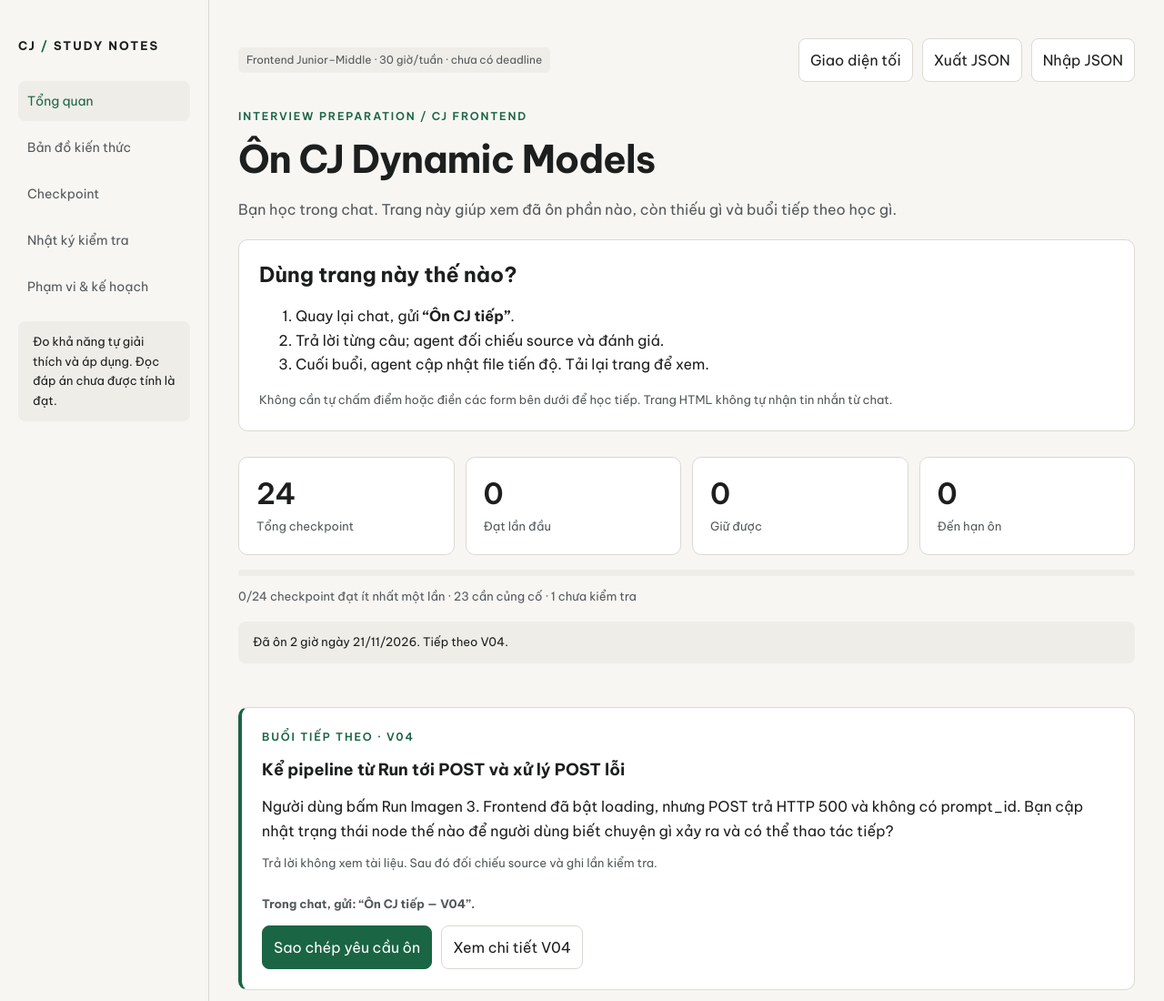
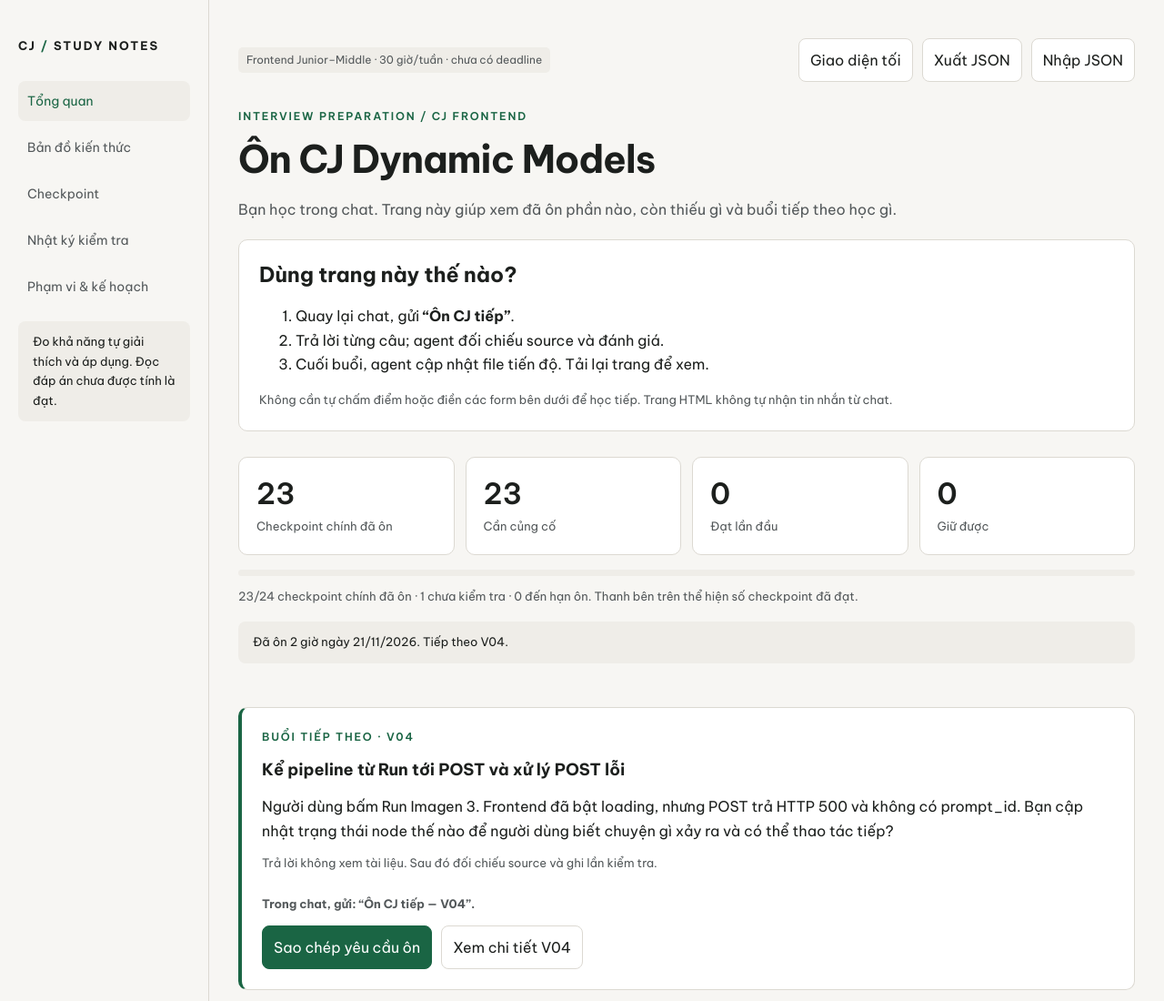
Before and after one commit to tanlucdev/cj-learning-dashboard-pages, a plain HTML site: page index.html in a window 1280 px wide. Shown: the top 1100 px of the page at 91% size. Drawn offline with Linux system fonts and the light colour scheme.

Commit message:
Show reviewed checkpoints on dashboard

```diff
--- a/index.html
+++ b/index.html
@@ -86,7 +86,7 @@ function announce(text){$('message').textContent=text;}
 function persist(){if(storageBlocked)return;try{localStorage.setItem(KEY,JSON.stringify(state));}catch(e){storageBlocked=true;$('storage-warning').textContent='Trình duyệt không lưu được tiến độ. Thay đổi còn trong phiên này; hãy xuất JSON trước khi đóng trang.';}}
 function theme(){if(state.theme)document.documentElement.dataset.theme=state.theme;const dark=state.theme?state.theme==='dark':matchMedia('(prefers-color-scheme:dark)').matches;$('theme').textContent=dark?'Giao diện sáng':'Giao diện tối';$('theme').setAttribute('aria-label',dark?'Chuyển sang giao diện sáng':'Chuyển sang giao diện tối');}
 function options(selected){return Object.entries(C.statuses).map(([v,l])=>`<option value="${v}" ${v===selected?'selected':''}>${l}</option>`).join('');}
-function renderSummary(){const n=C.counts(state,today());$('stats').innerHTML=[['Tổng checkpoint',n.total],['Đạt lần đầu',n.first],['Giữ được',n.retained],['Đến hạn ôn',n.due]].map(([l,v])=>`<div class="stat"><strong>${v}</strong><small>${l}</small></div>`).join('');$('overall-bar').innerHTML=`<span style="width:${100*n.retained/n.total}%"></span><span class="firstbar" style="width:${100*n.first/n.total}%"></span>`;$('overall-caption').textContent=`${n.first+n.retained}/${n.total} checkpoint đạt ít nhất một lần · ${n.review} cần củng cố · ${n.untested} chưa kiểm tra`;
+function renderSummary(){const n=C.counts(state,today());$('stats').innerHTML=[['Checkpoint chính đã ôn',n.total-n.untested],['Cần củng cố',n.review],['Đạt lần đầu',n.first],['Giữ được',n.retained]].map(([l,v])=>`<div class="stat"><strong>${v}</strong><small>${l}</small></div>`).join('');$('overall-bar').innerHTML=`<span style="width:${100*n.retained/n.total}%"></span><span class="firstbar" style="width:${100*n.first/n.total}%"></span>`;$('overall-caption').textContent=`${n.total-n.untested}/${n.total} checkpoint chính đã ôn · ${n.untested} chưa kiểm tra · ${n.due} đến hạn ôn. Thanh bên trên thể hiện số checkpoint đã đạt.`;
  const next=C.nextItem(items,state,today());$('next').innerHTML=next?`<div class="eyebrow" style="margin:0">Buổi tiếp theo · ${next.id}</div><h3>${esc(next.title)}</h3><p>${esc(next.question)}</p><small>Trả lời không xem tài liệu. Sau đó đối chiếu source và ghi lần kiểm tra.</small><p class="help"><strong>Trong chat, gửi: “Ôn CJ tiếp — ${next.id}”.</strong></p><div class="actions"><button type="button" class="primary" id="copy-next">Sao chép yêu cầu ôn</button><button type="button" id="start-next">Xem chi tiết ${next.id}</button></div>`:'<h3>Tất cả checkpoint đã được đánh dấu “Giữ được”.</h3><p>Tiếp tục ôn đúng hạn và kiểm tra bằng mock interview. Trạng thái tự ghi không thay thế đánh giá thực tế.</p>';
  if(next){$('start-next').onclick=()=>openCheckpoint(next.id);$('copy-next').onclick=()=>copyText(`Ôn CJ Dynamic Models — ${data.profile.goal}, ${data.profile.weeklyHours} giờ/tuần.\nCheckpoint ${next.id}: ${next.title}\nTrạng thái: ${C.statuses[state.checkpoints[next.id].status]}\nCâu hỏi: ${next.question}\nGhi chú: ${state.checkpoints[next.id].note||'Chưa có'}\nHãy để tôi trả lời trước, rồi đối chiếu source, hỏi một biến thể, ghi đánh giá vào tracker. Chưa cung cấp đáp án.`);}
  $('groups').innerHTML=data.groups.map(g=>{const group=items.filter(i=>i.id[0]===g.id),done=group.filter(i=>['first','retained'].includes(state.checkpoints[i.id].status)).length;return `<div class="panel group-card"><h3>${esc(g.title)}</h3><small>${done}/${group.length} đạt ít nhất một lần</small><div class="progress" aria-hidden="true"><span style="width:${100*done/group.length}%"></span></div><p class="help">${esc(group[0].gap)}</p><button type="button" data-group="${g.id}" style="margin-top:12px">Xem checkpoint</button></div>`;}).join('');
```
